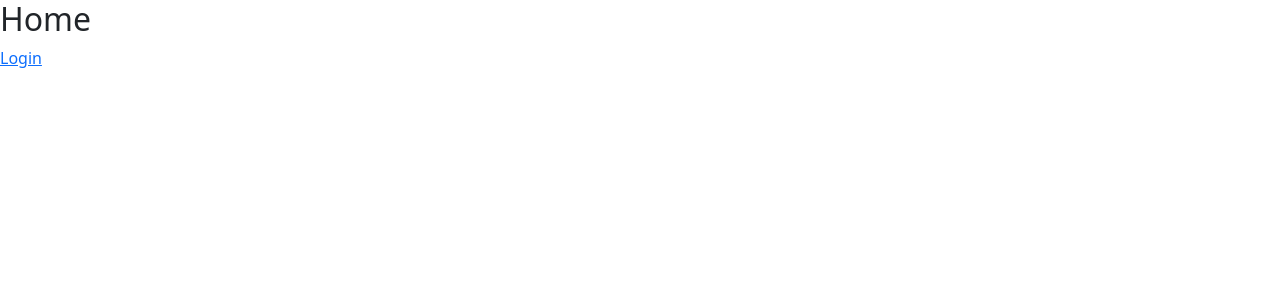
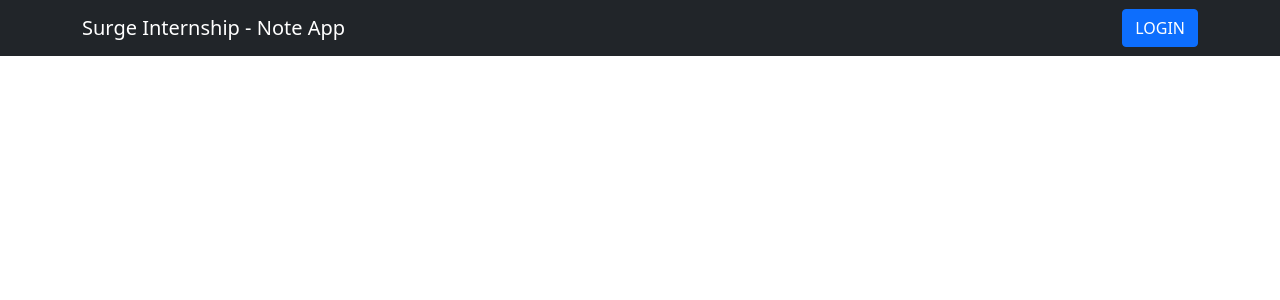
Before and after one commit to ThiwankaShan/surge-internship-assessment, a React (Create React App) app in the folder client/: page / in a window 1280 px wide. Shown: the top 300 px of the page. Built offline with nearby package versions, Linux system fonts and the light colour scheme.

Commit message:
add logout feature, update home page ui

```diff
--- a/client/src/App.js
+++ b/client/src/App.js
@@ -1,16 +1,18 @@
 import { BrowserRouter, Route, Routes } from 'react-router-dom'
 import Home from './pages/home'
 import Login from './pages/login';
+import axios from 'axios';
 import 'bootstrap/dist/css/bootstrap.min.css';
 
 function App() {
+
   return (
     <div className="App">
       <BrowserRouter>
         <div className='pages'>
           <Routes>
-            <Route path='/' element = {<Home/>} />
-            <Route path='/login' element = {<Login/>} />
+            <Route path='/' element={<Home />} />
+            <Route path='/login' element={<Login />} />
           </Routes>
         </div>
       </BrowserRouter>
--- a/client/src/pages/home.jsx
+++ b/client/src/pages/home.jsx
@@ -1,9 +1,52 @@
-const Home = () =>{
+import axios from 'axios';
+import { useNavigate } from "react-router-dom";
+import Cookies from 'js-cookie';
+import { Navbar, Container, Button, Row, Col } from 'react-bootstrap';
+
+const Home = () => {
+    const navigate = useNavigate();
+    const user = Cookies.get('user') != null ? JSON.parse(Cookies.get('user')) : null;
+
+    const handleLogout = async () => {
+        try {
+          const { data: res } = await axios.get('/api/auth/logout');
+          console.log(res);
+          navigate('/');
+        } catch (err) {
+          console.log(err.response.data.error);
+        }
+      }
+
     return (
-        <div className="home">
-            <h2>Home</h2>
-            <a href="/login">Login</a>
+        <div>
+            <Navbar bg="dark" variant="dark">
+                <Container>
+                    <Navbar.Brand href="/">Surge Internship - Note App</Navbar.Brand>
+                    <Navbar.Toggle />
+                    <Navbar.Collapse className="justify-content-end">
+                        {!user ? <Button href="/login">LOGIN</Button> : <Button onClick={handleLogout} >LOGOUT</Button>}
+                    </Navbar.Collapse>
+                </Container>
+            </Navbar>
+
+            <Container className='mt-5'>
+                <Row className="justify-content-md-center">
+                    <Col xs lg="3">
+
+                    </Col>
+                    <Col md="auto">
+                        {user && user.accountType === 'admin' && <Button>Create User</Button>}
+
+                        {user && user.accountType === 'user' && <Button>Create Notes</Button>}
+                    </Col>
+                    <Col xs lg="3">
+                    </Col>
+                </Row>
+            </Container>
+
+
         </div>
+
     )
 }
 
--- a/client/src/pages/login.jsx
+++ b/client/src/pages/login.jsx
@@ -49,8 +49,6 @@ const Login = () => {
                 navigate('/');
             }
         }
-
-
     });
 
     return (
```
Also changed, not shown: 2 other files (tests, documents, lock files or other folders).
